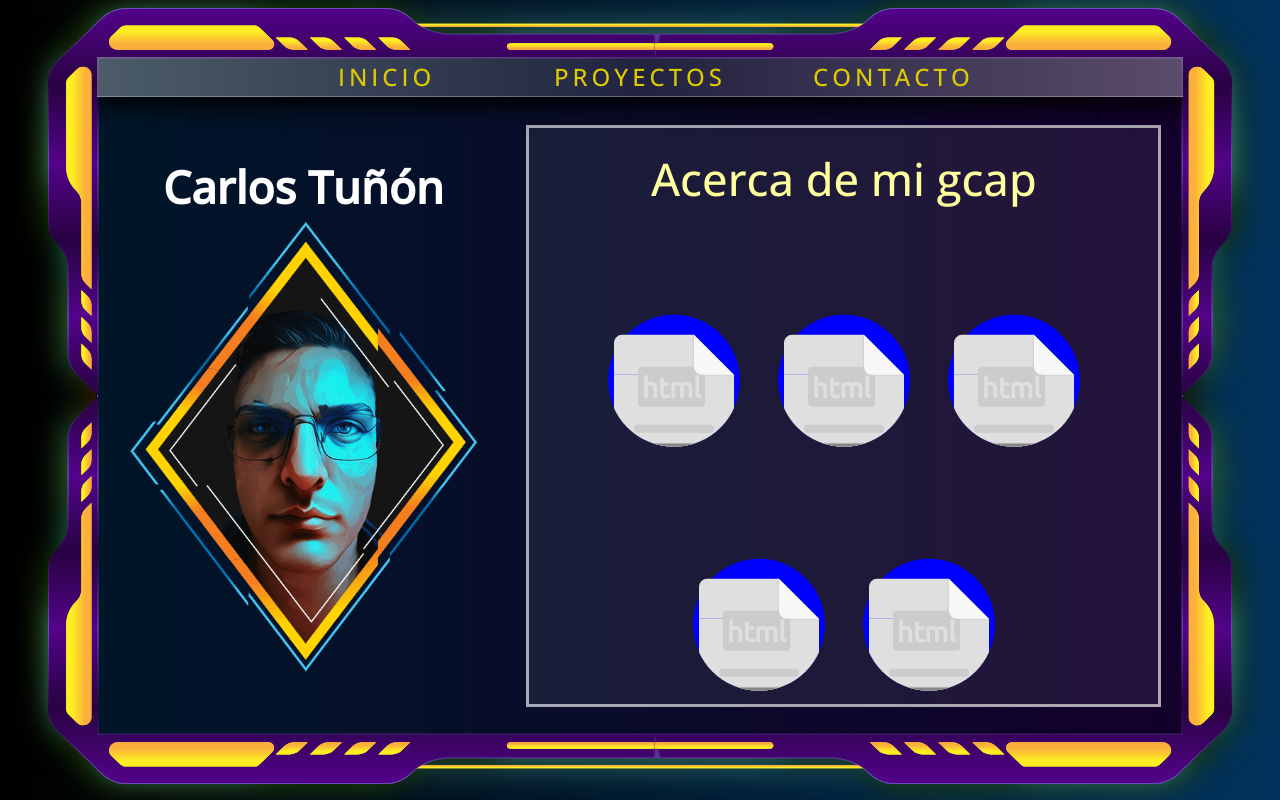
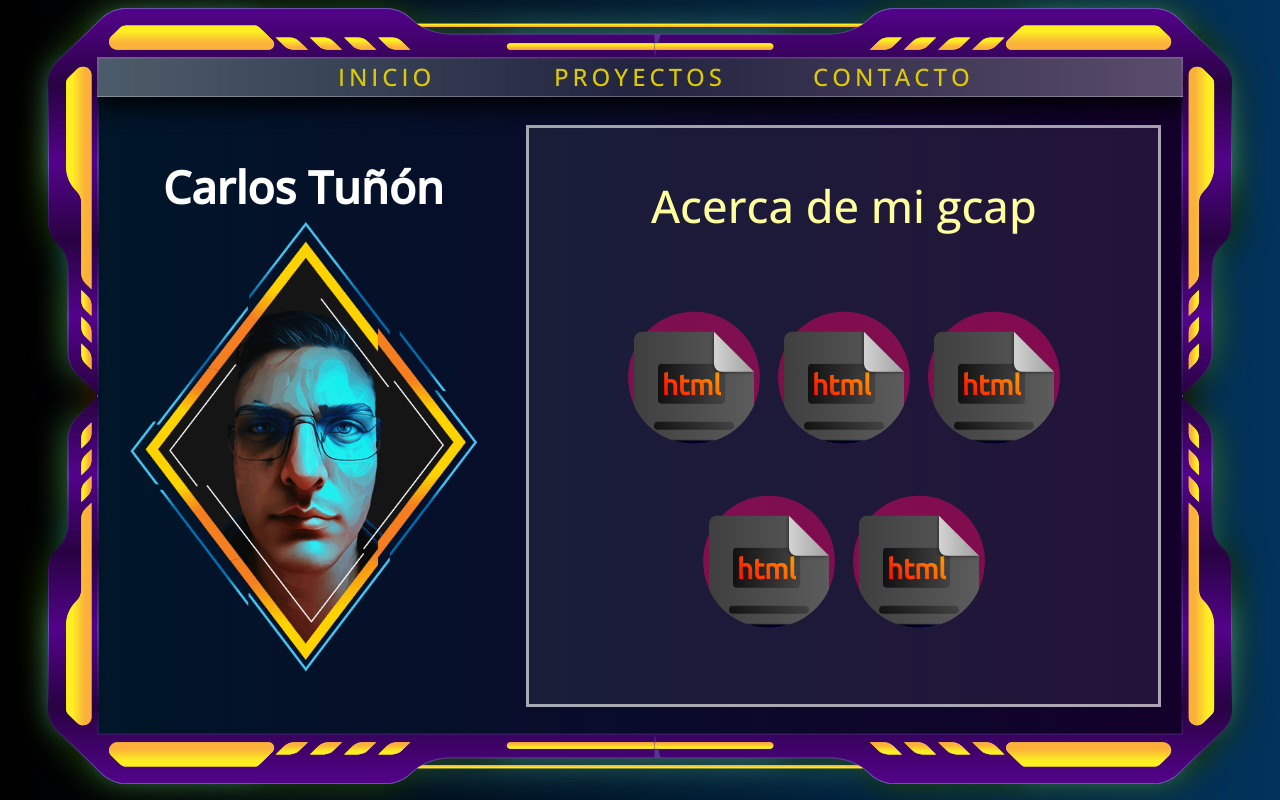
Before and after one commit to cartudev/cartudev.github.io, a website built with Vite: page projects.html in a window 1280 px wide. Built offline with nearby package versions, Linux system fonts and the light colour scheme.

Commit message:
icons stylized with animation and gradients, version 0.0.4

```diff
--- a/package.json
+++ b/package.json
@@ -3,7 +3,7 @@
   "homepage": "https://cartudev.github.io/",
   "author": "Carlos Tuñon" ,
   "private": true,
-  "version": "0.0.1",
+  "version": "0.0.4",
   "type": "module",
   "scripts": {
     "dev": "vite",
--- a/style.css
+++ b/style.css
@@ -5,7 +5,19 @@
     box-sizing: border-box;
     margin: 0;
     padding: 0;
-}
+    --bar-main-icon-color: #111;
+    --bar-second-icon-color: #444;
+
+    --main-icon-color: #3F3F3F;
+    --main-icon-gradient: #5C5C5C;
+    --second-icon-color: #001;
+    --second-icon-gradient: #004;
+    --corner-icon-color: #d3d3d3;
+    --corner-icon-gradient: #9f9f9f;
+    --text-main-icon-color: red;
+    --text-second-icon-color: orange;
+    }
+
 :root {
     --neon-yellow: #ddcb00;
     --bg: #050801;
@@ -440,8 +452,10 @@ li:nth-child(2){
 }
 
 .icons{
+  margin: auto  ;
   display: flex;
   flex-wrap: wrap;
+  max-width: 500px;
   align-items: center;
   justify-content: center;
 }
@@ -453,7 +467,7 @@ li:nth-child(2){
   overflow: hidden;
   transform: scale(0.4, 0.4);
   transform-style: preserve-3d;
-  margin: -100px -80px;
+  margin: -130px -90px;
 }
 
 .circle{
@@ -462,7 +476,7 @@ li:nth-child(2){
   width: 330px;
   top: 114px;
   height: 330px;
-  background-color: blue;
+  background-color: #ff006a6f;
   border-radius: 50%;
   transition: 0.5s;
 
@@ -505,9 +519,13 @@ li:nth-child(2){
 .document:hover .bottom .icon.fa {
   color: #868686;
 }
+.document:hover .bottom .icon::before {
+  opacity: 1;}
 .document .name {
-  color: #DFDFDF;
-  width: 100%;
+  background: -webkit-linear-gradient(90 deg,var(--text-main-icon-color, #eee), var(--text-second-icon-color,#333));
+  -webkit-background-clip: text;
+  background-clip: text;
+  -webkit-text-fill-color: transparent;  width: 100%;
   text-align: center;
   font-size: 2em;
   line-height: 2em;
@@ -515,7 +533,8 @@ li:nth-child(2){
 .document .bottom {
   width: 15em;
   height: 15em;
-  background-color: #DFDFDF;
+  background: var(--main-icon-color, #DFDFDF);
+  background-image: linear-gradient(90deg, var(--main-icon-color, #DFDFDF) 0%, var(--main-icon-gradient, #DFDFDF) 100%);
   padding-top: 5em;
   box-sizing: border-box;
 }
@@ -523,7 +542,8 @@ li:nth-child(2){
   position: absolute;
   width: fit-content;
   height: 5em;
-  background: #ccc;
+  background: var(--bar-main-icon-color, #ccc);
+  background-image: linear-gradient(to right, var(--bar-main-icon-color, #eee), var(--bar-second-icon-color,#333));
   margin: 0 auto;
   border-radius: 0.5em;
   top: 4em;
@@ -532,19 +552,49 @@ li:nth-child(2){
   box-sizing: border-box;
   text-align: center;
 }
+
+.document .bottom .icon:before {
+  position: absolute;
+  width: auto;
+  height: 5em;
+  background: var(--bar-main-icon-color, #ccc);
+  background-image: linear-gradient(to right, var(--second-icon-color, #868686) 0%, var(--second-icon-gradient, #868686) 100%);
+  border-radius: 0.5em;
+  padding: 0.5em;
+  box-sizing: border-box;
+  text-align: center;
+  z-index: 0;
+  content: '';
+  top: 0;
+  right: 0;
+  bottom: 0;
+  left: 0;
+  transition: opacity 0.5s linear;
+  opacity: 0;
+}
+
 .document .bottom .icon span {
+  position: relative;
   font-family: "Ubuntu", sans-serif;
   font-size: 3.5em;
   font-weight: bold;
-  color: #DFDFDF;
+  background: -webkit-linear-gradient(45deg, var(--text-main-icon-color, #eee), var(--text-second-icon-color,#333));
+  -webkit-background-clip: text;
+  background-clip: text;
+  -webkit-text-fill-color: transparent;  width: 100%;
   line-height: 1.25em;
 }
+
+
 .document .bottom .bar, .document .bottom .icon {
   transition: all 0.5s;
 }
 .document .bottom .fa.icon {
   background-color: transparent;
-  color: #ccc;
+  background: -webkit-linear-gradient(45deg, var(--text-main-icon-color, #eee), var(--text-second-icon-color,#333));
+  -webkit-background-clip: text;
+  background-clip: text;
+  -webkit-text-fill-color: transparent;  width: 100%;
   font-size: 5em;
   top: 0.25em;
   left: 0em;
@@ -554,7 +604,9 @@ li:nth-child(2){
   width: 10em;
   height: 1em;
   border-radius: 0.5em;
-  background: #ccc;
+  background: var(--bar-main-icon-color, #ccc);
+  background: linear-gradient(45deg, var(--bar-main-icon-color, #eee), var(--bar-second-icon-color,#333));
+
   margin: 1.25em auto;
   position: relative;
 }
@@ -564,8 +616,10 @@ li:nth-child(2){
   left: 0;
   top: 10%;
   height: 80%;
-  width: 0%;
-  background-color: #868686;
+  width: 40%;
+  background-color: var(--second-icon-color, #868686);
+  background: linear-gradient(90deg, var(--second-icon-color, #868686) 0%, var(--second-icon-gradient, #868686) 100%);
+
 }
 @-webkit-keyframes loading {
   from {
@@ -588,7 +642,8 @@ li:nth-child(2){
 .document .top {
   width: 10em;
   height: 5em;
-  background-color: #DFDFDF;
+  background: var(--main-icon-color, #DFDFDF);
+  background: linear-gradient(90deg, var(--main-icon-color, #DFDFDF) 0%, var(--main-icon-gradient, #DFDFDF) 150%);
   border-radius: 1em 0 0 0;
 }
 .document .top::after {
@@ -600,7 +655,9 @@ li:nth-child(2){
   position: absolute;
   width: 5em;
   height: 5em;
-  background: #DFDFDF;
+  background: var(--main-icon-color, #DFDFDF);
+  background: linear-gradient(90deg, var(--main-icon-color, #DFDFDF) -150%, var(--main-icon-gradient, #DFDFDF) 100%);
+
   right: 0;
 }
 .document .top::before {
@@ -612,7 +669,10 @@ li:nth-child(2){
   position: absolute;
   width: 5em;
   height: 5em;
-  background: #F7F7F6;
-  box-shadow: -2px 2px 5px #ccc;
+
+  background: var(--corner-icon-color, #F7F7F6);
+  background: linear-gradient(90deg, var(--corner-icon-color, #F7F7F6) 0%, var(--corner-icon-gradient, #F7F7F6) 100%);
+
+  box-shadow: -2px 2px 8px #00000080;
   right: 0;
 }
```
Also changed, not shown: index.html (+34 -6 lines).
